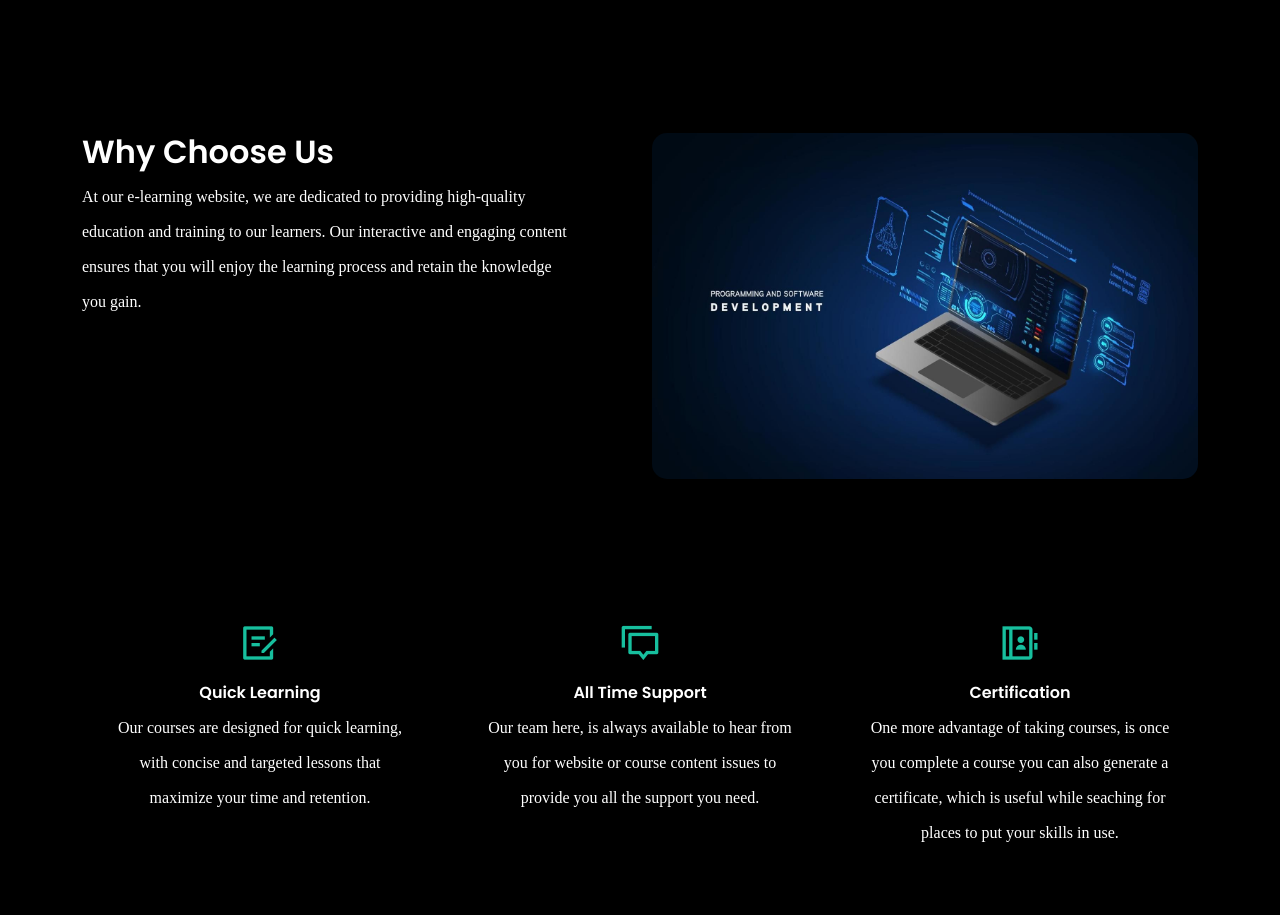
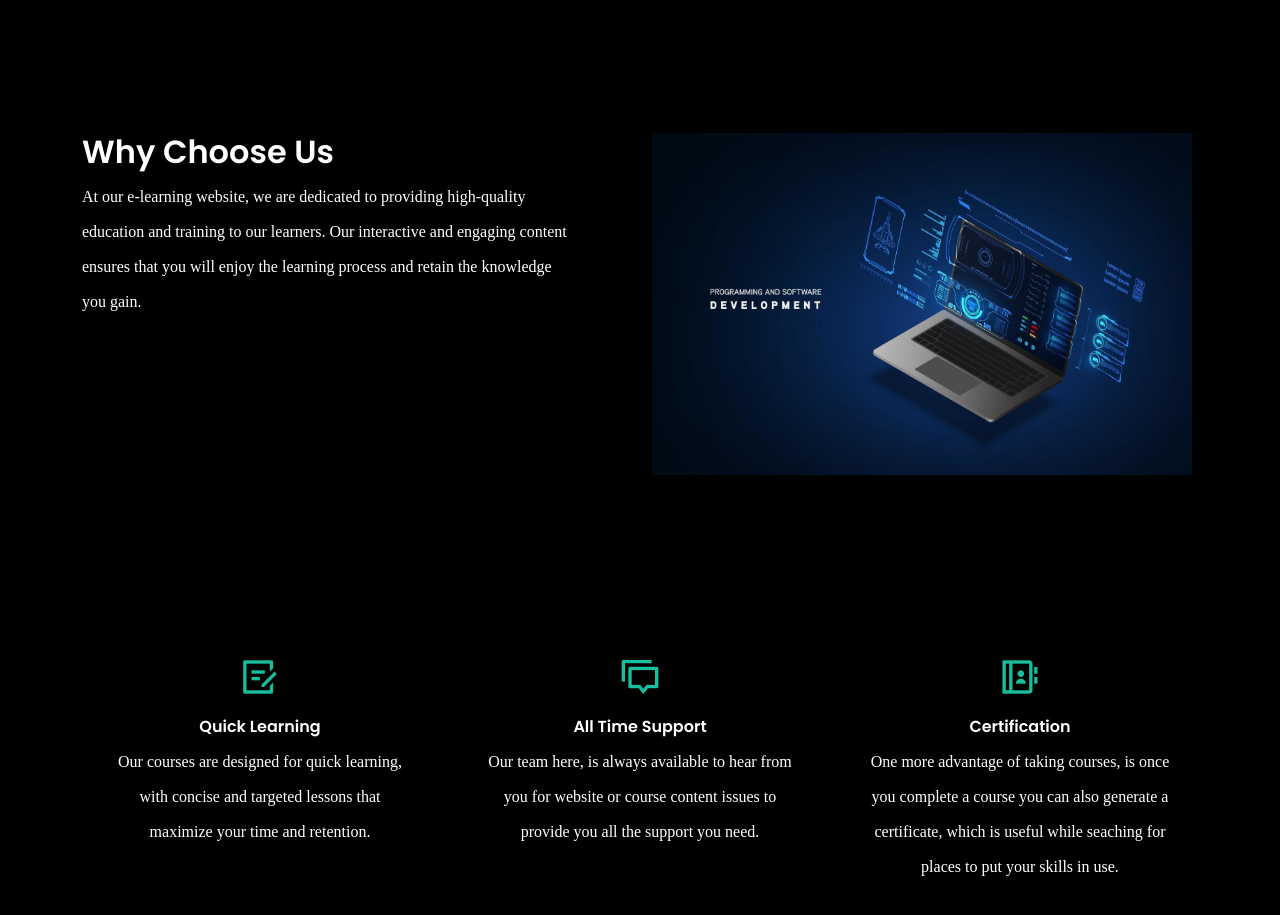
Before and after one commit to RitanshRajput/track-n-learn, a React (Create React App) app: page / in a window 1280 px wide. Shown: the part 2140-3055 px from the top of the page. Built offline with nearby package versions, Linux system fonts and the light colour scheme; a web font is replaced by a local one.

Commit message:
Fixed #1: homepage laptop image bug

```diff
--- a/src/components/Choose-us/choose-us.css
+++ b/src/components/Choose-us/choose-us.css
@@ -1,5 +1,7 @@
-.choose__img img {
+.choose__img  {
   border-radius: 15px;
+  width: 540px;
+  height: 380px;
 }
 
 .choose__content {
@@ -8,15 +10,6 @@
 
 .choose__content h2 {
   font-weight: 600;
-}
-
-.choose__img {
-  position: relative;
-  top: 0;
-  left: 0;
-  width: 100%;
-  height: 100%;
-  z-index: 777;
 }
 
 .play__icon {
```
Also changed, not shown: 1 other file (tests, documents, lock files or other folders).
